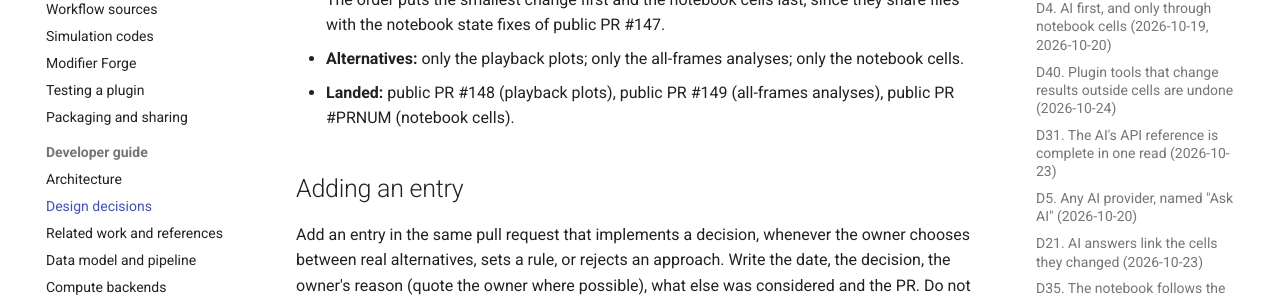
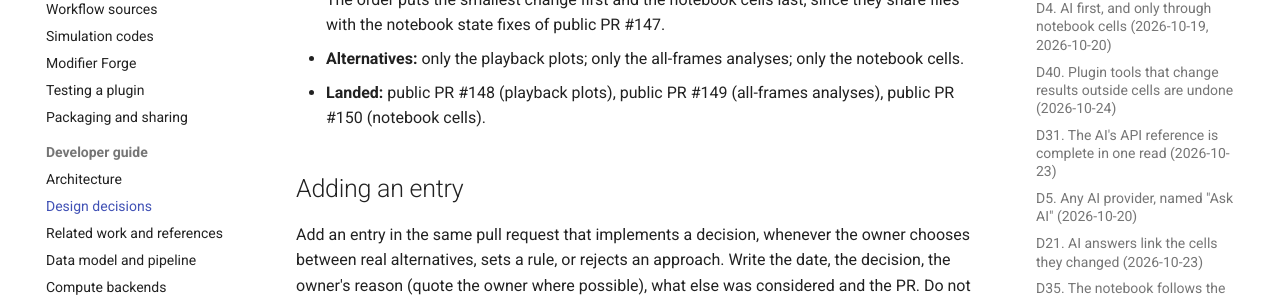
Before and after one commit to frssp/ewald, an MkDocs documentation site: the page built from docs/developer/decisions.md, in a window 1280 px wide and 900 px high, scrolled down 37242 px. Shown: the part 262-561 px from the top of the window. Built offline with MkDocs 1.6.1 and Material for MkDocs 9.7.7, drawn with Linux system fonts in a browser that asks for light colours; comment, search, counter and statistics services are not loaded.

```diff
--- a/docs/developer/decisions.md
+++ b/docs/developer/decisions.md
@@ -1318,7 +1318,7 @@ Pull request numbers up to #242 refer to the pre-publication repository, which i
 - **Alternatives:** only the playback plots; only the all-frames analyses; only the notebook
   cells.
 - **Landed:** public PR #148 (playback plots), public PR #149 (all-frames analyses), public
-  PR #PRNUM (notebook cells).
+  PR #150 (notebook cells).
 
 ## Adding an entry
 
```
Also changed, not shown: CHANGELOG.md (+1 -1 lines).
